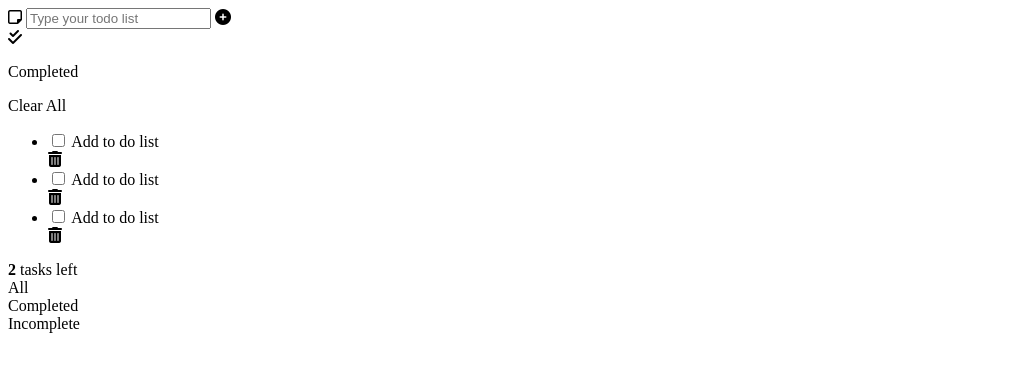
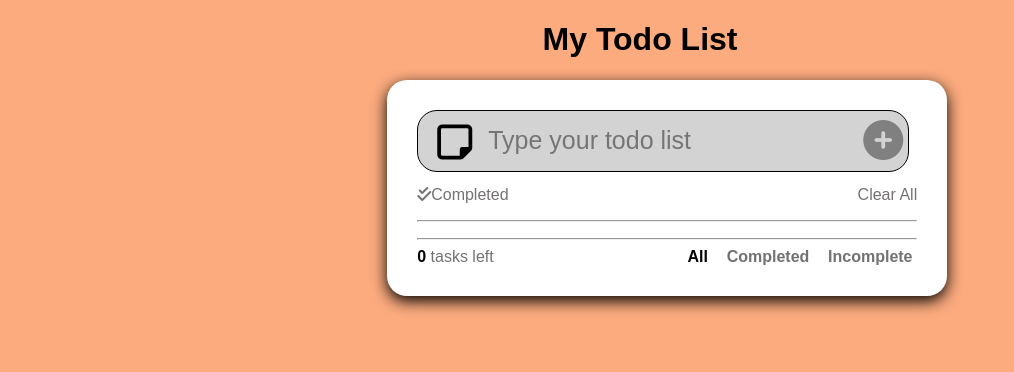
Before and after one commit to vishalcangit/toDoList, a plain HTML site: page index.html in a window 1280 px wide. Shown: the whole page, without its empty margins (0-1014 px from the left). Drawn offline with Linux system fonts and the light colour scheme.

Commit message:
project done

```diff
--- a/index.html
+++ b/index.html
@@ -11,56 +11,31 @@
 </head>
 
 <body>
+    <h1>My Todo List</h1>
     <div class="wrapper">
         <div class="input">
-            <i class="fa-regular fa-note-sticky"></i>
+            <i class="note fa-regular fa-note-sticky"></i>
             <input type="text" placeholder="Type your todo list">
-            <i class="fas fa-plus-circle"></i>
+            <i id="add-btn" class="fas fa-plus-circle"></i>
         </div>
         <div class="controls">
-            <div class="completed">
-                <i class="fas fa-check-double"></i>
-                <p>Completed</p>
+            <div class="completed col-grey">
+                <p><i class="fas fa-check-double"></i>Completed</p>
             </div>
-            <div class="clearCompleted">
+            <div class="clearAll col-grey">
                 <p>Clear All</p>
             </div>
+        </div>
+        <hr>
         <ul class="tasks-container">
-                <li class="task">
-                    <label for="1">
-                        <input type="checkbox" id="1">
-                        <span>Add to do list</span>
-                    </label>
-                    <div class="delete">
-                        <i class="fas fa-trash-alt"></i>
-                    </div>
-                </li>
-                <li class="task">
-                    <label for="1">
-                        <input type="checkbox" id="1">
-                        <span>Add to do list</span>
-                    </label>
-                    <div class="delete">
-                        <i class="fas fa-trash-alt"></i>
-                    </div>
-                </li>
-                <li class="task">
-                    <label for="1">
-                        <input type="checkbox" id="1">
-                        <span>Add to do list</span>
-                    </label>
-                    <div class="delete">
-                        <i class="fas fa-trash-alt"></i>
-                    </div>
-                </li>
         </ul>
+        <hr>
         <div class="footer">
-                <div class="count"><b>2</b> tasks left</div>
+            <div class="count col-grey"><b id="count" style="color: black;">0</b> tasks left</div>
             <div class="filters">
                 <div id="all">All</div>
                 <div id="completed">Completed</div>
-                    <div id="Incomplete">Incomplete</div>
-                </div>
+                <div id="incomplete">Incomplete</div>
             </div>
         </div>
     </div>
--- a/script.js
+++ b/script.js
@@ -0,0 +1,82 @@
+const taskInput = document.querySelector(".input input");
+const addBtn = document.getElementById("add-btn");
+tasksContainer = document.querySelector(".tasks-container");
+const clearAllBtn=document.querySelector(".clearAll");
+
+// getting localstorage to work
+let todos = JSON.parse(localStorage.getItem("todo-list"));
+
+// function to show todo list fro local storage...
+function showTodo() {
+    let li = "";
+    if (todos) {
+        todos.forEach((todo, id) => {
+            // if the task is completed then it will show strike in the page even if refreshes...
+            let completed=todo.status=="completed" ? "checked" :"";
+            li += ` <li class="task">
+                        <label for="${id}">
+                            <input onclick="changeStatus(this)" type="checkbox" id="${id}" ${completed}>
+                            <span class="${completed}">${todo.name}</span>
+                        </label>
+                        <div onclick="deleteTask(${id})" class="delete">
+                            <i class="fas fa-trash-alt"></i>
+                        </div>
+                    </li>`;
+        });
+        showCount(todos.length);
+    }
+    tasksContainer.innerHTML = li;
+}
+showTodo();
+
+function changeStatus(currentTask) {
+    // console.log(currentTask);
+    let task = currentTask.parentElement.lastElementChild;
+    if (currentTask.checked) {
+        // striking a line through if the checkbox is selected
+        task.classList.add("checked");
+        // and changing its state to completed is checkbox is selected
+        todos[currentTask.id].status = "completed";
+    } else {
+        task.classList.remove("checked");
+        // and changing its state to incompleted is checkbox is de-selected
+        todos[currentTask.id].status = "incomplete";
+    }
+    // saving the changed status to local storage
+    localStorage.setItem("todo-list", JSON.stringify(todos));
+}
+
+// this function will show the count of tasks left to complete....
+function showCount(count) {
+    document.getElementById("count").innerHTML = count;
+}
+
+// to delete
+function deleteTask(taskId){
+    todos.splice(taskId,1);
+    localStorage.setItem("todo-list", JSON.stringify(todos));
+    showTodo();
+}
+clearAllBtn.addEventListener("click",()=>{
+    todos.splice(0,todos.length);
+    localStorage.setItem("todo-list", JSON.stringify(todos));
+    showTodo();
+})
+
+
+
+// to save the list in local storage
+addBtn.addEventListener("click", e => {
+    let userTask = taskInput.value.trim();
+    if (addBtn && userTask) {
+        if (!todos) {
+            // if list is empty then pass an empty array
+            todos = [];
+        }
+        taskInput.value = "";
+        let taskInfo = { name: userTask, status: "incomplete" };
+        todos.push(taskInfo);
+        localStorage.setItem("todo-list", JSON.stringify(todos));
+        showTodo();
+    }
+})
--- a/style.css
+++ b/style.css
@@ -0,0 +1,124 @@
+* {
+    font-family: sans-serif;
+}
+h1{
+    text-align: center;
+}
+
+body{
+    background-color: #FBAB7E;
+}
+
+.wrapper {
+    width: 500px;
+    background-color: white;
+    padding: 30px;
+    border-radius: 20px;
+    margin-left: 30%;
+    box-shadow: rgba(0, 0, 0, 1) 0px 5px 15px;
+}
+
+.input {
+    height: 60px;
+    position: relative;
+}
+
+.input input {
+    width: 80%;
+    height: 100%;
+    padding: 0 20px 0 70px;
+    border: 1px solid black;
+    border-radius: 20px;
+    font-size: 25px;
+    outline: none;
+    background-color: lightgray;
+}
+
+.note {
+    position: absolute;
+    top: 12px;
+    left: 20px;
+    font-size: 40px;
+}
+
+#add-btn {
+    position: absolute;
+    top: 10px;
+    right: 14px;
+    text-align: end;
+    font-size: 40px;
+    color: gray;
+    cursor: pointer;
+}
+
+.controls {
+    display: flex;
+    justify-content: space-between;
+    margin-bottom: 0%;
+}
+
+hr {
+    margin-top: 0%;
+}
+
+.clearAll:hover p {
+    color: red;
+    cursor: pointer;
+}
+
+li {
+    list-style: none;
+    display: flex;
+    align-items: center;
+    justify-content: space-between;
+    font-size: 1.5rem;
+    margin: 15px;
+    margin-left: -40px;
+}
+
+.checked {
+    text-decoration: line-through;
+}
+
+.delete {
+    display: none;
+}
+
+li:hover .delete {
+    display: block;
+    cursor: pointer;
+    color: red;
+}
+
+
+
+.footer {
+    display: flex;
+}
+
+.filters {
+    display: flex;
+    margin-left: 35%;
+}
+
+#all {
+    margin-left: 10%;
+    color: black;
+    font-weight: 700;
+}
+
+#completed {
+    margin-left: 10%;
+    color: rgba(110, 107, 107, 0.959);
+    font-weight: 700;
+}
+
+#incomplete {
+    margin-left: 10%;
+    color: rgba(110, 107, 107, 0.959);
+    font-weight: 700;
+}
+
+.col-grey {
+    color: rgba(110, 107, 107, 0.959);
+}
```
Lines whose indentation alone changed are shown as unchanged.
